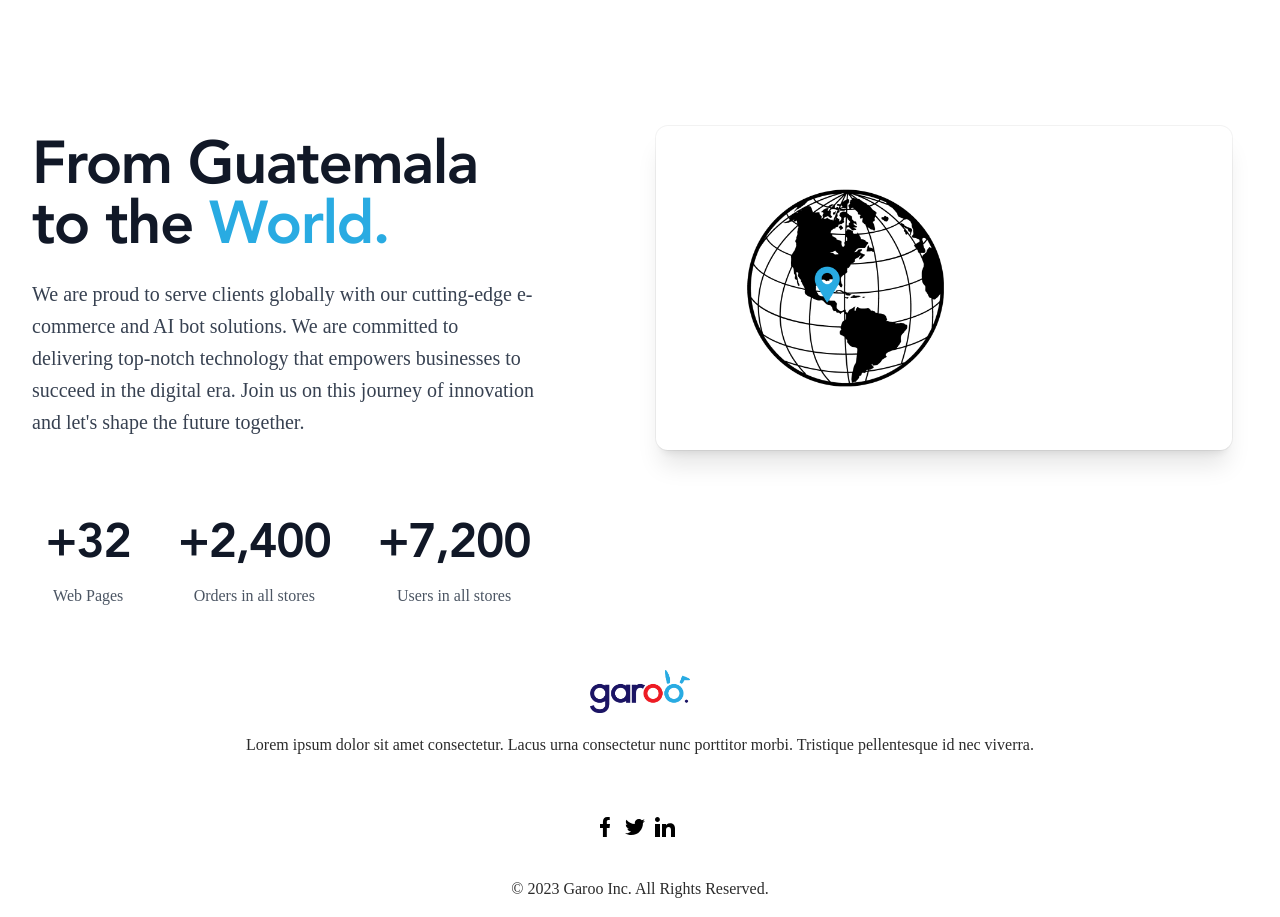
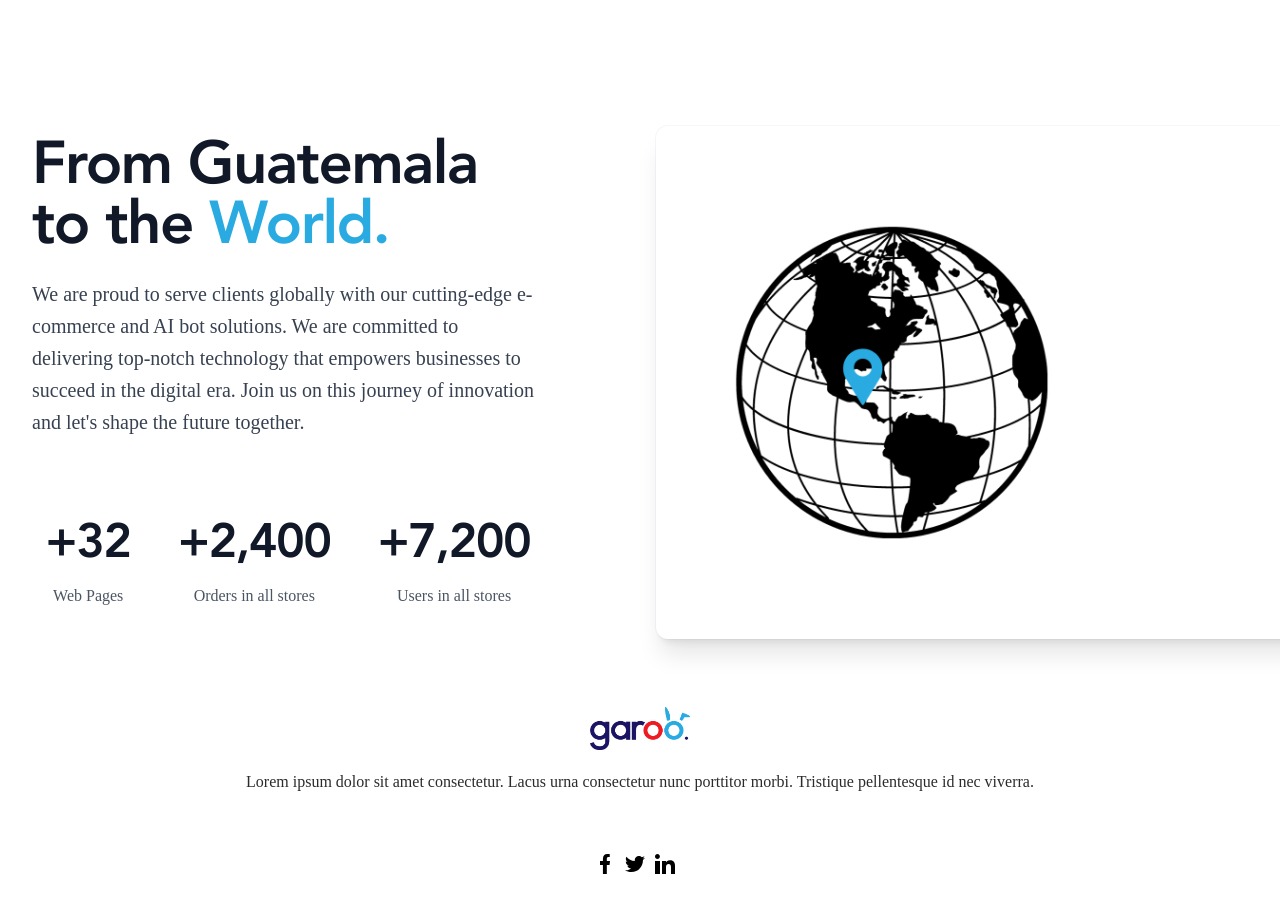
Before and after one commit to GarooInc/Garoo, a React (Vite) app: page / in a window 1280 px wide. Shown: the part 4080-4997 px from the top of the page. Built offline with nearby package versions, Linux system fonts and the light colour scheme; a web font is replaced by a local one.

Commit message:
update image

```diff
--- a/src/components/Portfolio/Portfolio.jsx
+++ b/src/components/Portfolio/Portfolio.jsx
@@ -19,7 +19,7 @@ const Portfolio = () => {
           </div>
         </div>
         <div className="-ml-12 -mt-12 p-12 lg:sticky lg:top-4 lg:col-start-2 lg:row-span-2 lg:row-start-1 lg:overflow-hidden">
-          <img className="rounded-xl shadow-xl ring-1 ring-black ring-opacity-5 lg:h-full lg:w-auto" src="/images/gtworld.png" alt="" />
+          <img className="w-[48rem] max-w-none rounded-xl  shadow-xl ring-1 ring-gray-400/10 sm:w-[57rem]" src="/images/gtworld.png" alt="" />
         </div>
       </div>
     </div>
```
Also changed, not shown: public/images/gtworld.png.
